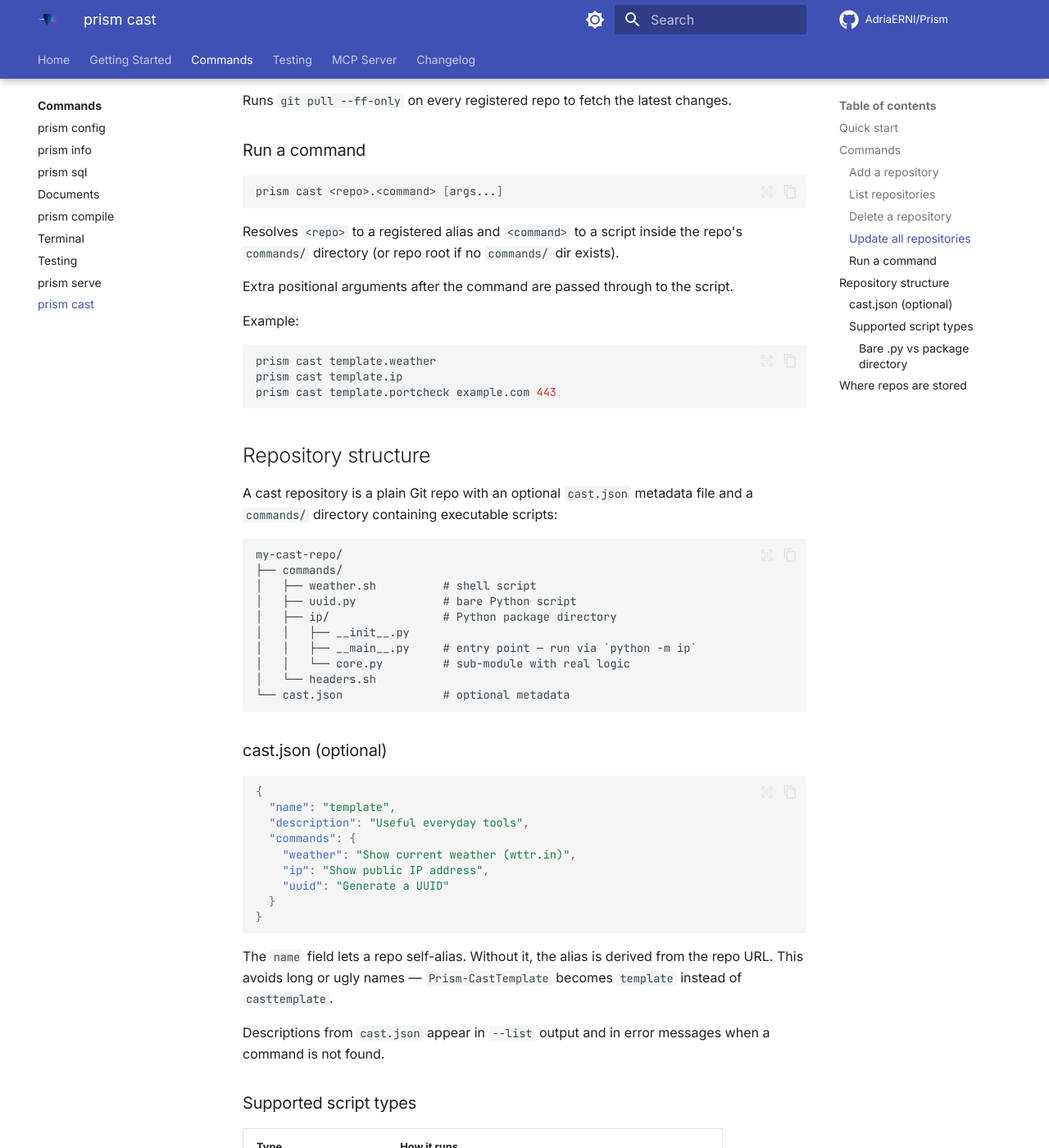
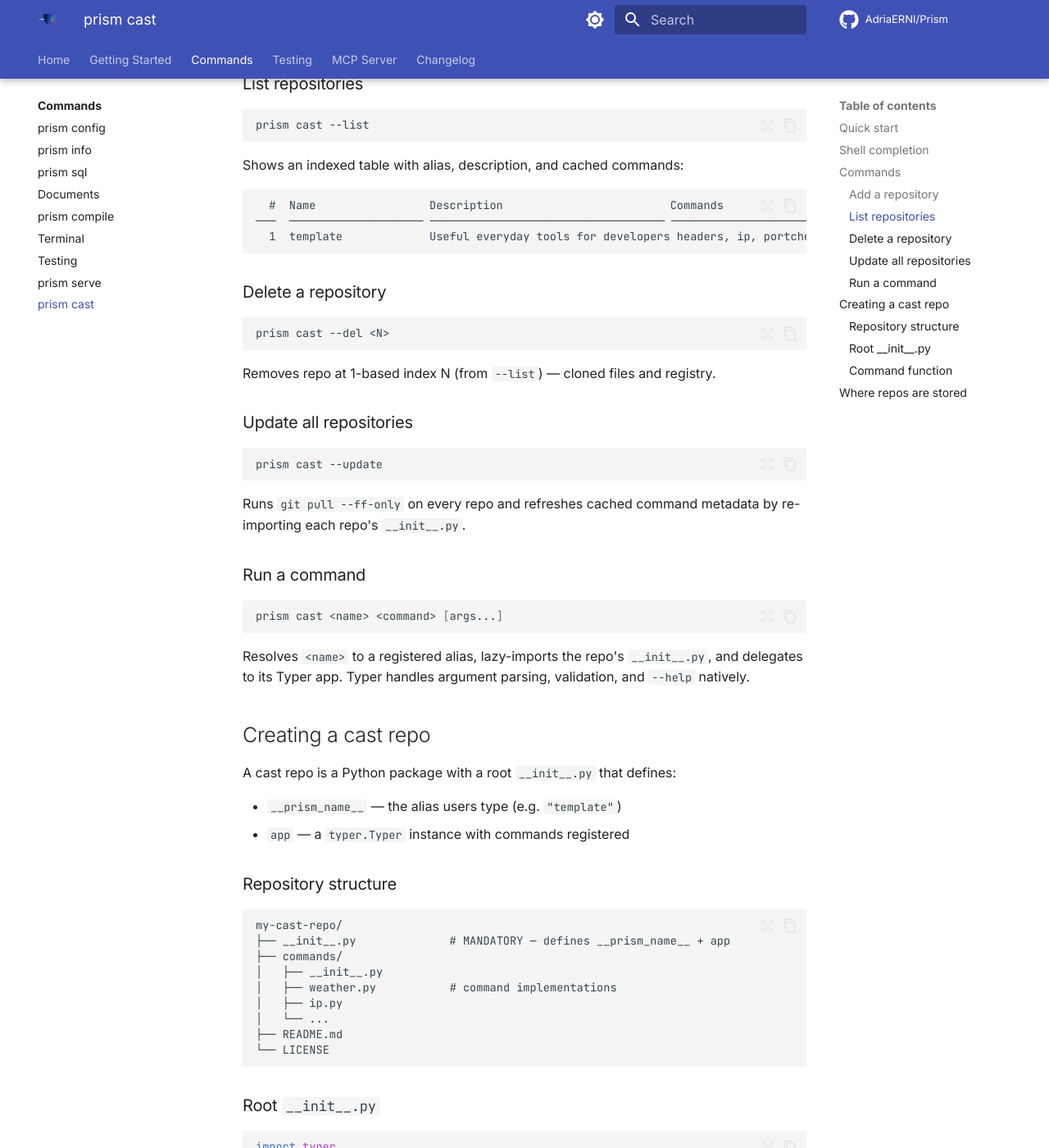
Before and after one commit to AdriaERNI/Prism, an MkDocs documentation site: the page built from docs/commands/cast.md, in a window 1280 px wide and 1400 px high, scrolled down 1514 px. Shown: the whole window at 82% size. Built offline with MkDocs 1.6.1 and Material for MkDocs 9.7.7, drawn with Linux system fonts in a browser that asks for light colours; comment, search, counter and statistics services are not loaded; some of the changed text lies outside the part shown.

Commit message:
feat: cast v2 — Python-native Typer plugin system with auto-completion
Complete rewrite of the cast plugin system from subprocess script runner
to native Python/Typer integration.

Key changes:
- Cast repos are Python packages with __init__.py exposing __prism_name__
  and a Typer app. No more cast.json, shell scripts, or subprocess exec.
- Prism imports cast repos via importlib.util.spec_from_file_location
  (works in PyInstaller frozen builds — loads from any filesystem path)
- Lazy import: repos are only imported when a command runs, not on --list
  or Tab completion. Command metadata is cached in registry.json on
  --add and --update.
- cast is now a Typer sub-app (group), not a single command. Each
  registered repo becomes a dynamic sub-group with proper --help and
  argument validation.
- Space syntax: 'prism cast template weather Madrid' (not dot notation)
- Shell completion works via Click 8.x built-in: install once with
  eval "$(_PRISM_COMPLETE=bash_source prism)" and Tab completes
  repo names, commands, and arguments.
- Commands have typed args, --help text, and proper exit codes.

Manager API:
- add_repo(): clone + import + cache metadata in registry
- list_repos(): registry-only (no import, fast)
- get_cast_app(): lazy import, returns Typer app
- run_command(): delegates to Typer app with standalone_mode=False
- update_repos(): git pull + refresh cached commands

27 unit tests (import-based, mocked git).
15/15 ad-hoc e2e checks pass (real clone, real command execution).

````diff
--- a/docs/commands/cast.md
+++ b/docs/commands/cast.md
@@ -1,9 +1,10 @@
 # cast
 
-Run custom commands from Git repositories — a plugin system for Prism.
+Run custom commands from Git repositories — a Python-native plugin system for Prism.
 
-Cast lets you add any Git repository as a "cast" (command source), then run
-its scripts with `prism cast <repo>.<command>`.
+Cast repos are Python packages that expose a Typer app and a `__prism_name__`
+alias. Prism imports them natively, so every command gets proper argument
+parsing, `--help` text, and shell completion.
 
 ## Quick start
 
@@ -14,17 +15,44 @@ prism cast --add https://github.com/AdriaERNI/Prism-CastTemplate.git
 # List registered repos
 prism cast --list
 
+# Show available commands in a repo
+prism cast template --help
+
 # Run a command
-prism cast template.weather
+prism cast template weather
 
 # Run a command with arguments
-prism cast template.portcheck example.com 443
+prism cast template portcheck example.com 443
 
 # Update all repos to latest
 prism cast --update
 
 # Delete repo #1
 prism cast --del 1
+```
+
+## Shell completion
+
+Prism uses Click's built-in completion. Install it once per shell:
+
+```bash
+# Bash (add to ~/.bashrc)
+eval "$(_PRISM_COMPLETE=bash_source prism)"
+
+# Zsh (add to ~/.zshrc)
+eval "$(_PRISM_COMPLETE=zsh_source prism)"
+
+# Fish
+_PRISM_COMPLETE=fish_source prism | source
+```
+
+After that, Tab completes cast repo names, commands, and arguments:
+
+```
+prism cast <TAB>                  → template, --add, --list, --del, --update
+prism cast template <TAB>         → weather, ip, uuid, portcheck, timestamp, headers
+prism cast template weather <TAB>  → --help
+prism cast template portcheck <TAB> → host, port
 ```
 
 ## Commands
@@ -35,10 +63,9 @@ prism cast --del 1
 prism cast --add <git-url>
 ```
 
-Clones the repository (shallow clone) into Prism's user data directory.
-The repo registers under the alias from `cast.json:name` if present, or the
-URL-derived slug otherwise (e.g. `Prism-CastTemplate.git` → `casttemplate`,
-but if `cast.json` has `"name": "template"`, it registers as `template`).
+Clones the repo, imports its `__init__.py` to read `__prism_name__` and
+enumerate commands, then caches everything in the registry. Future `--list`
+and completion calls read the cache only — no imports.
 
 ### List repositories
 
@@ -46,12 +73,12 @@ but if `cast.json` has `"name": "template"`, it registers as `template`).
 prism cast --list
 ```
 
-Shows an indexed table with the alias, description, and original URL:
+Shows an indexed table with alias, description, and cached commands:
 
 ```
-  #  Name                           Description                     URL
-───  ────────────────────────────── ────────────────────────────── ──────────────────────────────
-  1  template                       Useful everyday tools          https://github.com/.../...git
+  #  Name                 Description                         Commands
+───  ──────────────────── ─────────────────────────────────── ────────────────────────────────────────
+  1  template             Useful everyday tools for developers headers, ip, portcheck, timestamp, uuid, weather
 ```
 
 ### Delete a repository
@@ -60,8 +87,7 @@ Shows an indexed table with the alias, description, and original URL:
 prism cast --del <N>
 ```
 
-Removes the repo at 1-based index N (from `--list`) — both the cloned files
-and the registry entry.
+Removes repo at 1-based index N (from `--list`) — cloned files and registry.
 
 ### Update all repositories
 
@@ -69,99 +95,77 @@ and the registry entry.
 prism cast --update
 ```
 
-Runs `git pull --ff-only` on every registered repo to fetch the latest changes.
+Runs `git pull --ff-only` on every repo and refreshes cached command metadata
+by re-importing each repo's `__init__.py`.
 
 ### Run a command
 
 ```bash
-prism cast <repo>.<command> [args...]
+prism cast <name> <command> [args...]
 ```
 
-Resolves `<repo>` to a registered alias and `<command>` to a script inside
-the repo's `commands/` directory (or repo root if no `commands/` dir exists).
+Resolves `<name>` to a registered alias, lazy-imports the repo's `__init__.py`,
+and delegates to its Typer app. Typer handles argument parsing, validation,
+and `--help` natively.
 
-Extra positional arguments after the command are passed through to the script.
+## Creating a cast repo
 
-Example:
+A cast repo is a Python package with a root `__init__.py` that defines:
 
-```bash
-prism cast template.weather
-prism cast template.ip
-prism cast template.portcheck example.com 443
-```
+- `__prism_name__` — the alias users type (e.g. `"template"`)
+- `app` — a `typer.Typer` instance with commands registered
 
-## Repository structure
-
-A cast repository is a plain Git repo with an optional `cast.json` metadata
-file and a `commands/` directory containing executable scripts:
+### Repository structure
 
 ```
 my-cast-repo/
+├── __init__.py              # MANDATORY — defines __prism_name__ + app
 ├── commands/
-│   ├── weather.sh          # shell script
-│   ├── uuid.py             # bare Python script
-│   ├── ip/                 # Python package directory
-│   │   ├── __init__.py
-│   │   ├── __main__.py     # entry point — run via `python -m ip`
-│   │   └── core.py         # sub-module with real logic
-│   └── headers.sh
-└── cast.json               # optional metadata
+│   ├── __init__.py
+│   ├── weather.py           # command implementations
+│   ├── ip.py
+│   └── ...
+├── README.md
+└── LICENSE
 ```
 
-### cast.json (optional)
+### Root `__init__.py`
 
-```json
-{
-  "name": "template",
-  "description": "Useful everyday tools",
-  "commands": {
-    "weather": "Show current weather (wttr.in)",
-    "ip": "Show public IP address",
-    "uuid": "Generate a UUID"
-  }
-}
+```python
+import typer
+
+__prism_name__ = "template"
+
+app = typer.Typer(
+    name="template",
+    help="Useful everyday tools for developers",
+    no_args_is_help=True,
+    add_completion=False,
+)
+
+from .commands.weather import weather
+from .commands.ip import ip
+
+app.command()(weather)
+app.command()(ip)
 ```
 
-The `name` field lets a repo self-alias. Without it, the alias is derived
-from the repo URL. This avoids long or ugly names — `Prism-CastTemplate`
-becomes `template` instead of `casttemplate`.
+### Command function
 
-Descriptions from `cast.json` appear in `--list` output and in error
-messages when a command is not found.
+```python
+# commands/weather.py
+import typer
 
-### Supported script types
-
-| Type | How it runs |
-|------|-------------|
-| `.sh` / `.bash` | `bash script.sh [args]` |
-| `.py` (bare file) | `python -P script.py [args]` — `-P` prevents stdlib shadowing |
-| `dir/` with `__main__.py` | `python -m dir [args]` — full package with sub-modules |
-| `.ps1` | `powershell -File script.ps1 [args]` (Windows only) |
-
-#### Bare `.py` vs package directory
-
-Simple scripts work fine as bare `.py` files. The `-P` flag prevents the
-script's directory from being prepended to `sys.path`, so a file named
-`uuid.py` won't shadow the stdlib `uuid` module.
-
-For commands that need sub-modules, helper functions, or shared state,
-use a **package directory** with `__main__.py`. Prism runs it as a proper
-module (`python -m name`), so relative imports and sibling modules work
-correctly:
-
-```
-commands/
-└── ip/
-    ├── __init__.py
-    ├── __main__.py    # entry point
-    └── core.py        # importable sub-module
+def weather(
+    city: str = typer.Argument(None, help="City name"),
+) -> None:
+    """Show current weather from wttr.in."""
+    # implementation
 ```
 
-`__main__.py` can do `from ip.core import get_ip` and it just works.
+Each command automatically gets `--help`, typed arguments, and Tab completion.
 
 ## Where repos are stored
-
-Cast repos are cloned into the Prism user data directory:
 
 | OS | Path |
 |----|------|
@@ -169,6 +173,8 @@ Cast repos are cloned into the Prism user data directory:
 | macOS | `~/Library/Application Support/prism/cast/` |
 | Windows | `%LOCALAPPDATA%\prism\cast\` |
 
-A `registry.json` file in the same directory tracks which repos are registered.
-The on-disk directory is always the URL-derived slug; the alias (from
-`cast.json`) is what you use in `prism cast <alias>.<command>`.
+The on-disk directory is the URL-derived slug (e.g. `casttemplate`).
+The alias (from `__prism_name__`) is what you type in commands.
+
+A `registry.json` file caches repo metadata (alias, description, commands)
+so `--list` and completion work without importing repos.
````
Also changed, not shown: .hermes/plans/cast-v2-typer-integration.md (added, +235 -0 lines), 4 other files.
